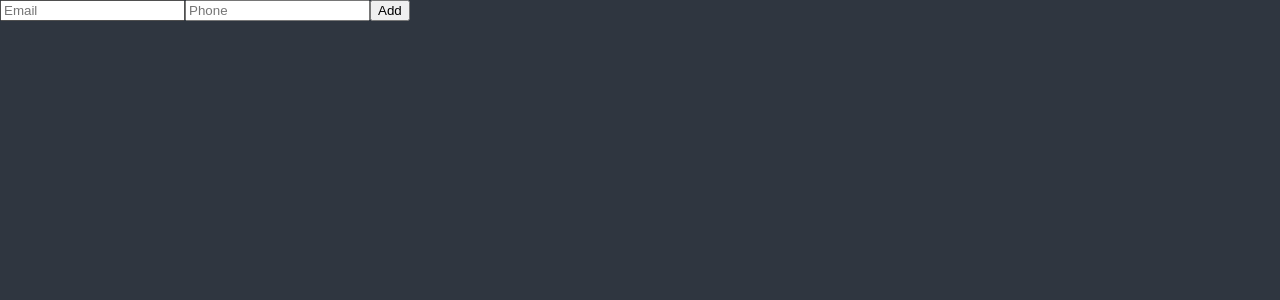
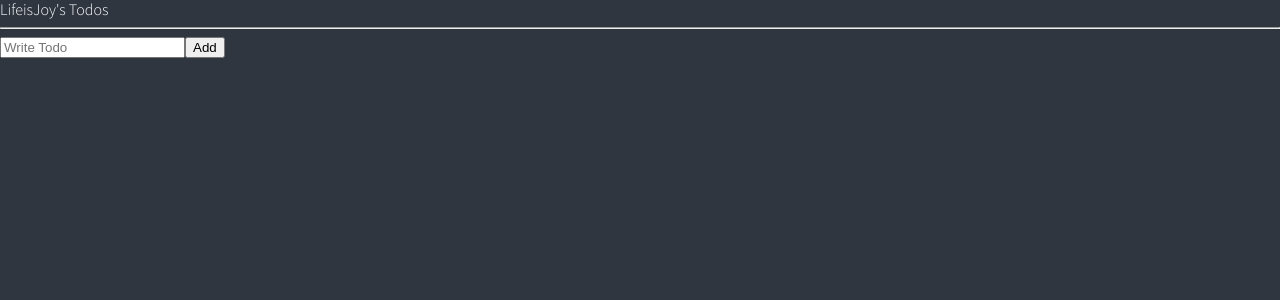
Before and after one commit to joyjsmun/Clone_Trello, a React (Create React App) app: page / in a window 1280 px wide. Shown: the top 300 px of the page. Built offline with nearby package versions, Linux system fonts and the light colour scheme.

Commit message:
ADD: todo useform handler

```diff
--- a/src/App.tsx
+++ b/src/App.tsx
@@ -1,5 +1,5 @@
 import { createGlobalStyle } from "styled-components";
-import ToDoList from "./TodoList";
+import ToDoList from "./components/TodoList";
 
 const GlobalStyle = createGlobalStyle`
 @import url('https://fonts.googleapis.com/css2?family=Source+Sans+Pro:wght@300;400&display=swap');
--- a/src/TodoList.tsx
+++ /dev/null
@@ -1,46 +0,0 @@
-import React, { useState } from "react";
-import {useForm} from "react-hook-form";
-
-/* function ToDoList(){
-    const [toDo,setToDo] = useState("");
-    const onChange = (event:React.FormEvent<HTMLInputElement>) => {
-        const {
-            currentTarget:{value},
-        } = event;
-        setToDo(value);
-    };
-    const onSubmit = (event:React.FormEvent<HTMLFormElement>) => {
-        event.preventDefault();
-        console.log(toDo);
-    };
-    return (
-       <div>
-           <form onSubmit={onSubmit}>
-           <input onChange={onChange} value={toDo} placeholder="What is your todo" />
-            <button>Add</button>
-            </form>
-       </div>
-    );
-}
- */
-
-function ToDoList(){
-    const {register,handleSubmit,formState} = useForm();
-    const onValid = (data:any) => {
-        console.log(data);
-    }
-    console.log("error is...",formState.errors);
-    return <div>
-        <form onSubmit={handleSubmit(onValid)}>
-            <input {...register("Email",{required:"no EMAIL"})} placeholder="Email" />
-            <input {...register("Phone", { required: "PASSWORD IS REQUIRED",
-            minLength: {
-                value:5,
-                message:"Your password is too short",
-            } })} placeholder="Phone" />
-            <button>Add</button>
-        </form>
-    </div>
-}
-
-export default ToDoList;
--- /dev/null
+++ b/src/components/TodoList.tsx
@@ -0,0 +1,28 @@
+import React, { useState } from "react";
+import {useForm} from "react-hook-form";
+
+interface IForm {
+    toDo:string;
+}
+
+function ToDoList(){
+    const {register,handleSubmit,setValue} = useForm<IForm>();
+    const handleValid = (data:IForm) => {
+        console.log('add to do : ',data.toDo);
+        setValue("toDo","");
+    }
+    return <div>
+        <h1>LifeisJoy's Todos</h1>
+        <hr />
+        <form onSubmit={handleSubmit(handleValid)}>
+            <input
+            {...register("toDo",{
+                required:"Please write a To Do",
+            })}
+            placeholder="Write Todo" />
+            <button>Add</button>
+        </form>
+    </div>
+}
+
+export default ToDoList;
```
